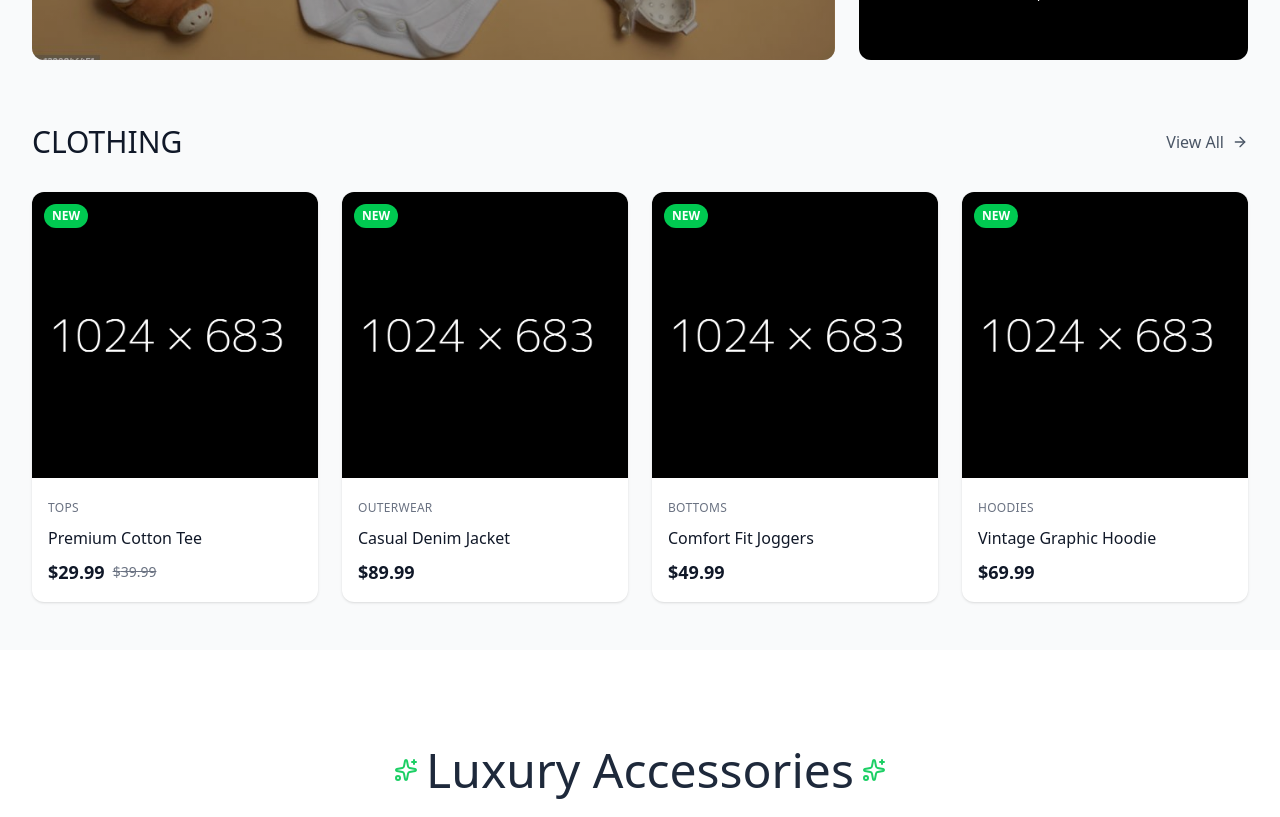
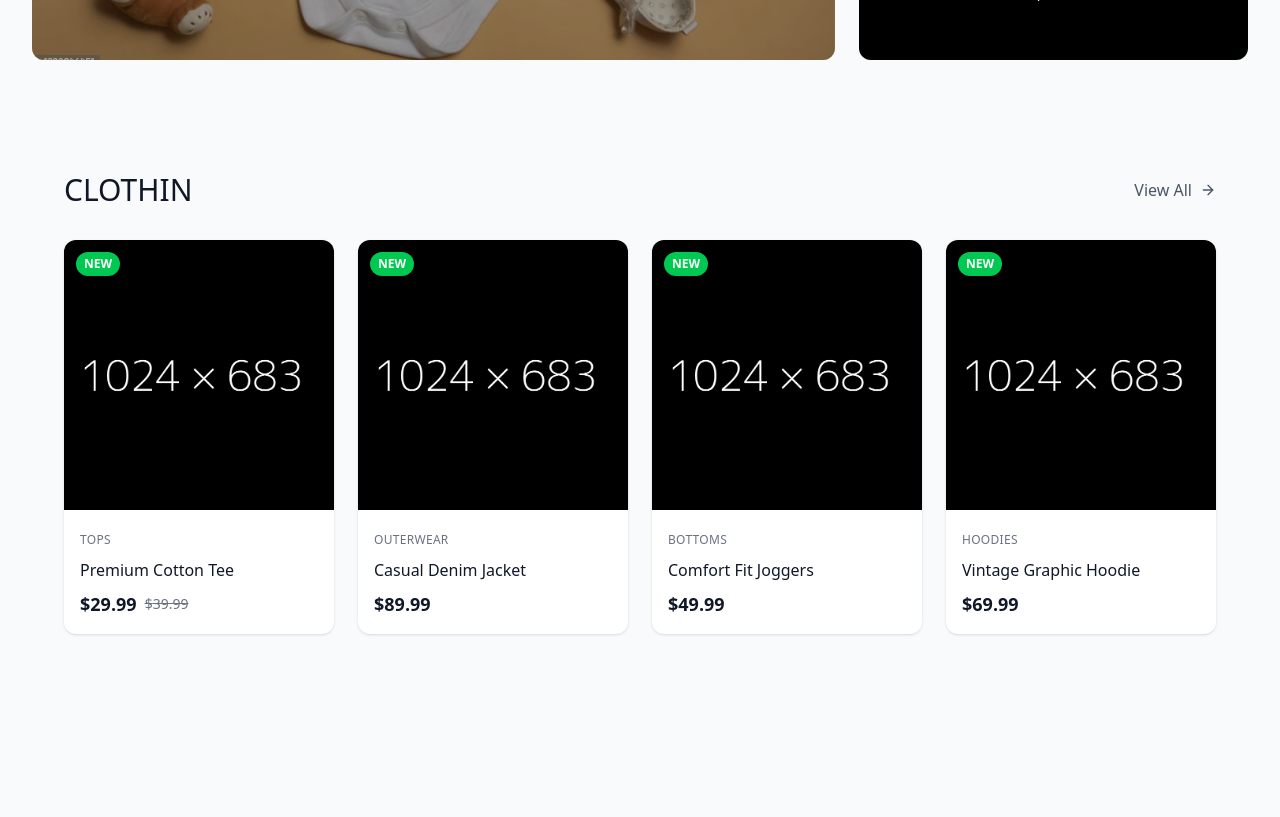
Before and after one commit to ayekyiphyu/noah-city, a Next.js app: page / in a window 1280 px wide. Shown: the part 1980-2797 px from the top of the page. Built offline with nearby package versions, Linux system fonts and the light colour scheme.

Commit message:
fix:Indexpage remove Clothing block

```diff
--- a/features/clothing/ClothingPage.tsx
+++ b/features/clothing/ClothingPage.tsx
@@ -1,6 +1,6 @@
 'use client';
 
-import { Heart, ShoppingBag } from 'lucide-react';
+import { ArrowRight, Heart, ShoppingBag } from 'lucide-react';
 
 export default function ClothingPage() {
 
@@ -47,33 +47,19 @@ export default function ClothingPage() {
 
     return (
         <div className="min-h-screen bg-gray-50">
-            {/* Header Section */}
-            <div className="bg-white py-12">
-                <div className="max-w-7xl mx-auto px-4 sm:px-6 lg:px-8">
-                    <div className="text-center">
-                        <h1 className="text-4xl md:text-5xl font-light text-gray-900 tracking-wide mb-4">
-                            NEW IN
-                        </h1>
-                        <p className="text-lg text-gray-600 max-w-2xl mx-auto">
-                            Discover the latest arrivals and trending pieces in our curated collection
-                        </p>
-                    </div>
-                </div>
-            </div>
-
             {/* Featured Collections Layout */}
             <div className="max-w-7xl mx-auto px-4 sm:px-6 lg:px-8 py-12">
                 {/* New Products Grid */}
                 <div>
                     <div className="flex items-center justify-between mb-8">
-                        <h2 className="text-2xl md:text-3xl font-light text-gray-900">
-                            Clothing
+                        <h2 className="text-2xl md:text-3xl font-light text-gray-900 ">
+                            CLOTHIN
                         </h2>
                         {/* later will be needs this view all links */}
-                        {/* <button className="text-gray-600 hover:text-gray-900 font-medium flex items-center gap-2 transition-colors duration-200">
+                        <button className="text-gray-600 hover:text-gray-900 font-medium flex items-center gap-2 transition-colors duration-200">
                             View All
                             <ArrowRight className="w-4 h-4" />
-                        </button> */}
+                        </button>
                     </div>
 
                     <div className="grid grid-cols-1 sm:grid-cols-2 lg:grid-cols-4 gap-6">
--- a/features/newin/NewInPage.tsx
+++ b/features/newin/NewInPage.tsx
@@ -1,7 +1,8 @@
 'use client';
 
-import { ArrowRight, Heart, ShoppingBag } from 'lucide-react';
+import { ArrowRight } from 'lucide-react';
 import { useState } from 'react';
+import ClothingPage from '../clothing/ClothingPage';
 
 export default function NewInPage() {
     const [hoveredCard, setHoveredCard] = useState<string | null>(null);
@@ -187,87 +188,8 @@ export default function NewInPage() {
                     </div>
                 </div>
 
-                {/* New Products Grid */}
                 <div>
-                    <div className="flex items-center justify-between mb-8">
-                        <h2 className="text-2xl md:text-3xl font-light text-gray-900">
-                            CLOTHING
-                        </h2>
-
-                        <button className="text-gray-600 hover:text-gray-900 font-medium flex items-center gap-2 transition-colors duration-200">
-                            View All
-                            <ArrowRight className="w-4 h-4" />
-                        </button>
-                    </div>
-
-                    <div className="grid grid-cols-1 sm:grid-cols-2 lg:grid-cols-4 gap-6">
-                        {newProducts.map((product) => (
-                            <div
-                                key={product.id}
-                                className="bg-white rounded-lg overflow-hidden shadow-sm hover:shadow-lg transition-all duration-300 group"
-                            >
-                                {/* Product Image */}
-                                <div className="relative aspect-square bg-gray-200 overflow-hidden">
-                                    <img
-                                        src={product.image}
-                                        alt={product.name}
-                                        className="w-full h-full object-cover group-hover:scale-105 transition-transform duration-500"
-                                        onError={(e) => {
-                                            const target = e.target as HTMLImageElement;
-                                            target.style.display = 'none';
-                                            target.parentElement!.innerHTML = `
-                                                <div class="w-full h-full bg-gray-200 flex items-center justify-center">
-                                                    <div class="text-gray-400 text-center">
-                                                        <div class="w-16 h-16 mx-auto mb-2 bg-gray-300 rounded-lg"></div>
-                                                        <p class="text-sm">${product.name}</p>
-                                                    </div>
-                                                </div>
-                                            `;
-                                        }}
-                                    />
-
-                                    {/* Badges */}
-                                    {product.isNew && (
-                                        <div className="absolute top-3 left-3 bg-green-500 text-white px-2 py-1 rounded-full text-xs font-bold">
-                                            NEW
-                                        </div>
-                                    )}
-
-                                    {/* Hover Actions */}
-                                    <div className="absolute top-3 right-3 flex flex-col gap-2 opacity-0 group-hover:opacity-100 transition-opacity duration-300">
-                                        <button className="bg-white/90 hover:bg-white p-2 rounded-full shadow-md transition-colors duration-200">
-                                            <Heart className="w-4 h-4 text-gray-600" />
-                                        </button>
-                                        <button className="bg-white/90 hover:bg-white p-2 rounded-full shadow-md transition-colors duration-200">
-                                            <ShoppingBag className="w-4 h-4 text-gray-600" />
-                                        </button>
-                                    </div>
-                                </div>
-
-                                {/* Product Info */}
-                                <div className="p-4">
-                                    <div className="mb-2">
-                                        <span className="text-xs text-gray-500 uppercase tracking-wide">
-                                            {product.category}
-                                        </span>
-                                    </div>
-                                    <h3 className="font-medium text-gray-900 mb-2 line-clamp-2">
-                                        {product.name}
-                                    </h3>
-                                    <div className="flex items-center gap-2">
-                                        <span className="text-lg font-semibold text-gray-900">
-                                            ${product.price}
-                                        </span>
-                                        {product.originalPrice && (
-                                            <span className="text-sm text-gray-500 line-through">
-                                                ${product.originalPrice}
-                                            </span>
-                                        )}
-                                    </div>
-                                </div>
-                            </div>
-                        ))}
-                    </div>
+                    <ClothingPage />
                 </div>
             </div>
         </div>
```
